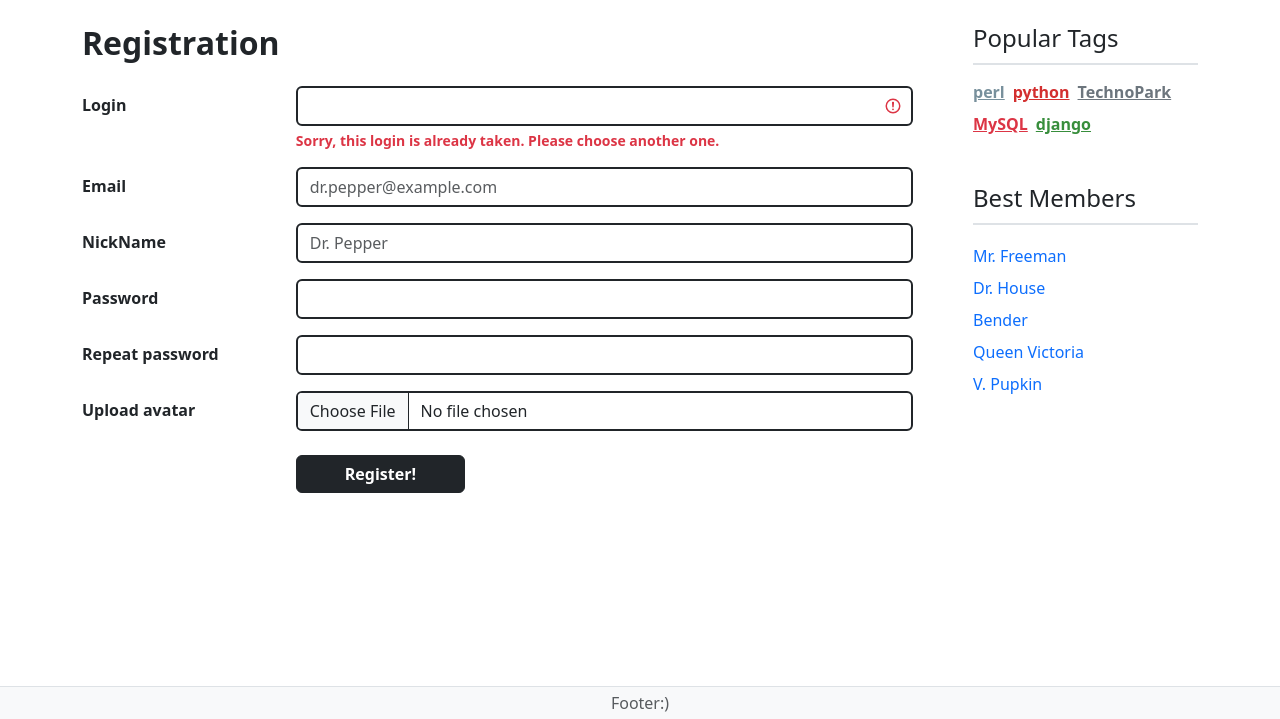
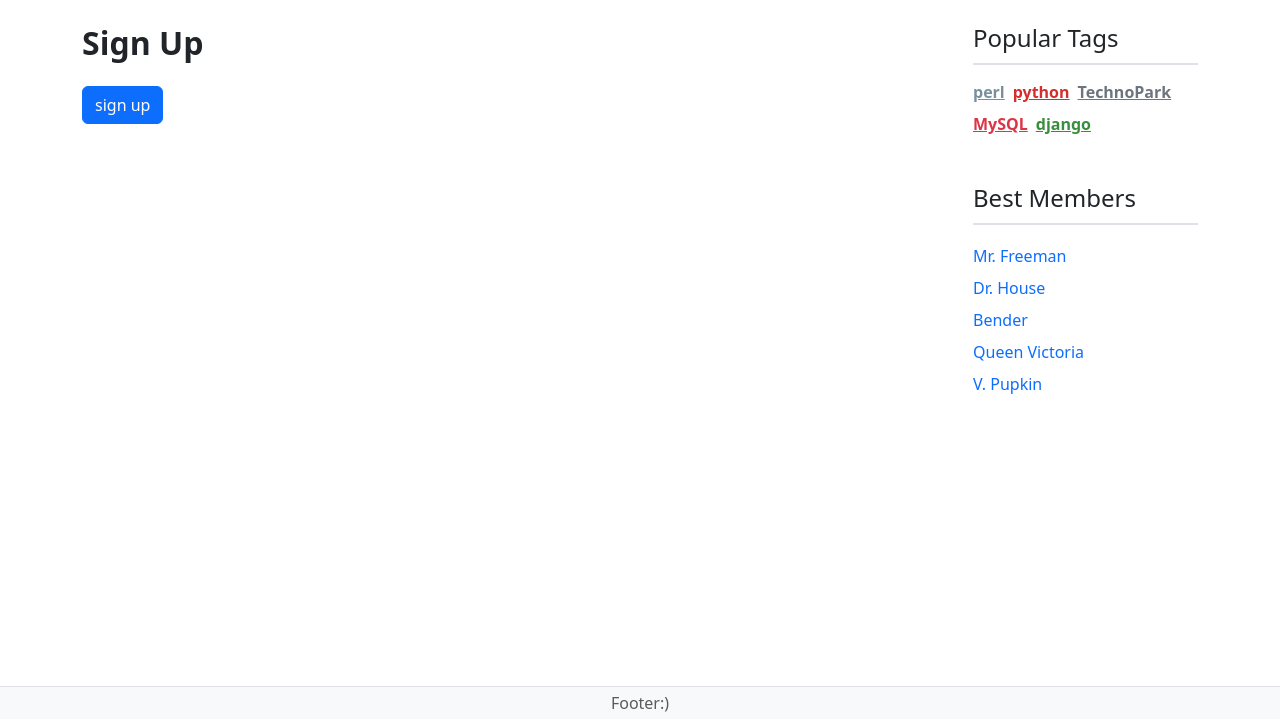
Before and after one commit to GeR017/2026-VK-EDU-Web-11-Nesterov-G, a Django app: page /core/signup in a window 1280 px wide. Shown: the part 81-800 px from the top of the page. Run offline with Django 5.2, Linux system fonts and the light colour scheme; some libraries are stand-ins or nearby versions.

Commit message:
Add files via upload

```diff
--- a/core/templates/core/signup.html
+++ b/core/templates/core/signup.html
@@ -1,62 +1,43 @@
 {% extends 'core/layout/base.html'%}
+{% load django_bootstrap5 %}
+
 
 
 {% block content %}
-<h2 class="mb-4 fw-bold">Registration</h2>
-
-                <form>
-                    <div class="row mb-3">
-                        <label class="col-sm-3 col-form-label fw-bold">Login</label>
-                        <div class="col-sm-9">
-                            <input type="text" class="form-control border-2 border-dark is-invalid">
-                             <div class="invalid-feedback fw-bold">
-                                Sorry, this login is already taken. Please choose another one.
-                            </div>
-                        </div>
-                    </div>
+<h2 class="mb-4 fw-bold">Sign Up</h2>
 
 
-                    <div class="row mb-3">
-                        <label class="col-sm-3 col-form-label fw-bold">Email</label>
-                        <div class="col-sm-9">
-                            <input type="email" class="form-control border-2 border-dark"
-                                placeholder="dr.pepper@example.com">
-                        </div>
-                    </div>
+<form action="" method="POST" style="max-width: 500px;">
+<!--    {{ form.errors }}-->
+<!--    <div class="mb-3">-->
+<!--        <label for="username" class="form-label fw-bold">{{ form.username.label }}</label>-->
+<!--        <input type="text" class="form-control border-2 border-dark" id="username" name="username">-->
+<!--    </div>-->
 
-                    <div class="row mb-3">
-                        <label class="col-sm-3 col-form-label fw-bold">NickName</label>
-                        <div class="col-sm-9">
-                            <input type="text" class="form-control border-2 border-dark" placeholder="Dr. Pepper">
-                        </div>
-                    </div>
+<!--    <div class="mb-4">-->
+<!--        <label  for="email" class="form-label fw-bold">{{ form.email.label }}</label>-->
+<!--        <input type="password" class="form-control border-2 border-dark" id="email" name="email">-->
+<!--    </div>-->
 
-                    <div class="row mb-3">
-                        <label class="col-sm-3 col-form-label fw-bold">Password</label>
-                        <div class="col-sm-9">
-                            <input type="password" class="form-control border-2 border-dark">
-                        </div>
-                    </div>
+<!--    <div class="mb-4">-->
+<!--        <label for="password" class="form-label fw-bold" >{{ form.password.label }}</label>-->
+<!--        <input type="password" class="form-control border-2 border-dark" id="password" name="password">-->
+<!--    </div>-->
 
-                    <div class="row mb-3">
-                        <label class="col-sm-3 col-form-label fw-bold">Repeat password</label>
-                        <div class="col-sm-9">
-                            <input type="password" class="form-control border-2 border-dark">
-                        </div>
-                    </div>
+<!--    <div class="mb-4">-->
+<!--        <label for="password_confirmation" class="form-label fw-bold" >{{ form.password_confirmation.label }}</label>-->
+<!--        <input type="password" class="form-control border-2 border-dark" id="password_confirmation" name="password_confirmation">-->
+<!--    </div>-->
 
-                    <div class="row mb-3">
-                        <label class="col-sm-3 col-form-label fw-bold">Upload avatar</label>
-                        <div class="col-sm-9">
-                            <input class="form-control border-2 border-dark" type="file">
-                        </div>
-                    </div>
+<!--    <input for="password" type="submit" class="btn btn-success fw-bold px-4 border-dark shadow-sm" value="Log in">-->
+<!--    <div class="mt-3">-->
+<!--        <a href="signup.html" class="small text-decoration-none">Create a new account</a>-->
+<!--    </div>-->
+    {% csrf_token %}
+    {% bootstrap_form form %}
 
-                    <div class="row mt-4">
-                        <div class="col-sm-3"></div>
-                        <div class="col-sm-9">
-                            <button type="submit" class="btn btn-dark px-5 fw-bold">Register!</button>
-                        </div>
-                    </div>
-                </form>
+    {% bootstrap_button button_type="submit" content="sign up" %}
+
+
+</form>
 {% endblock %}
```
Also changed, not shown: core/templates/core/login.html (+35 -17 lines), core/templates/core/profile.html (+13 -40 lines).
